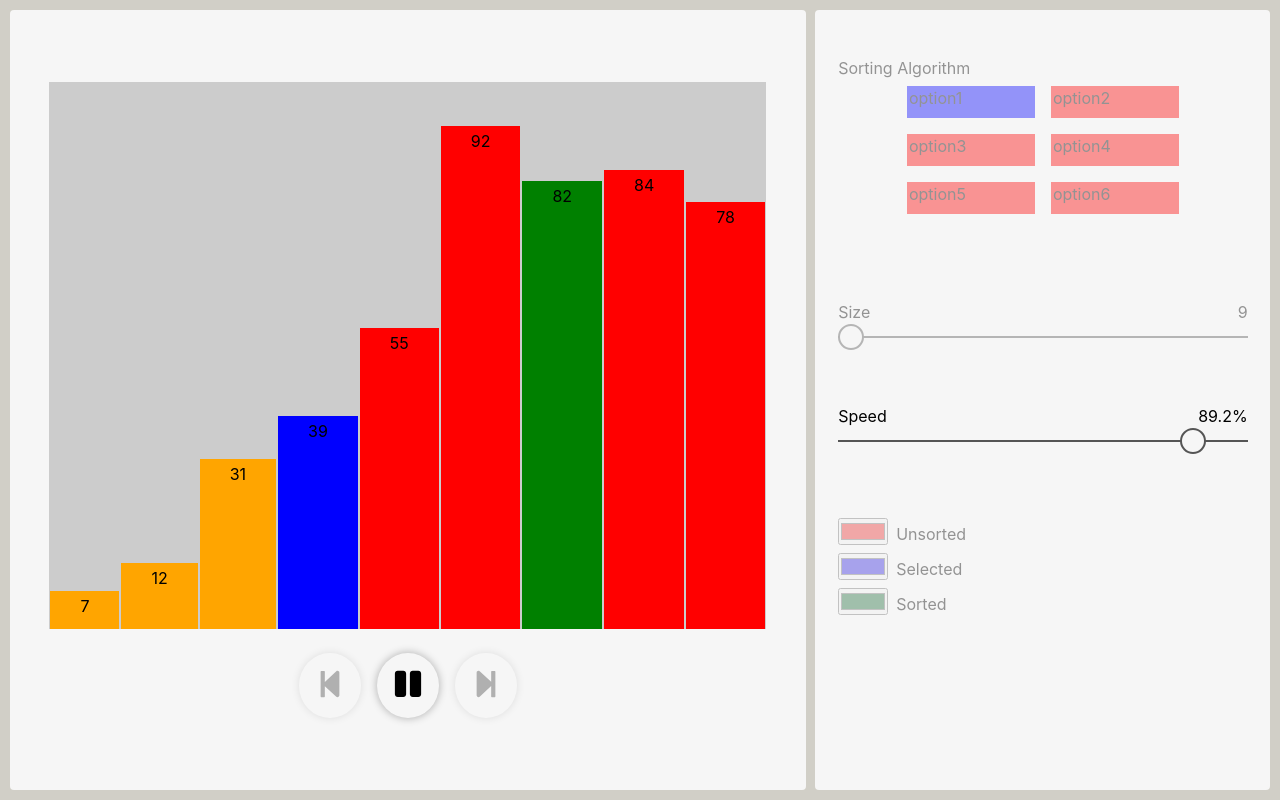
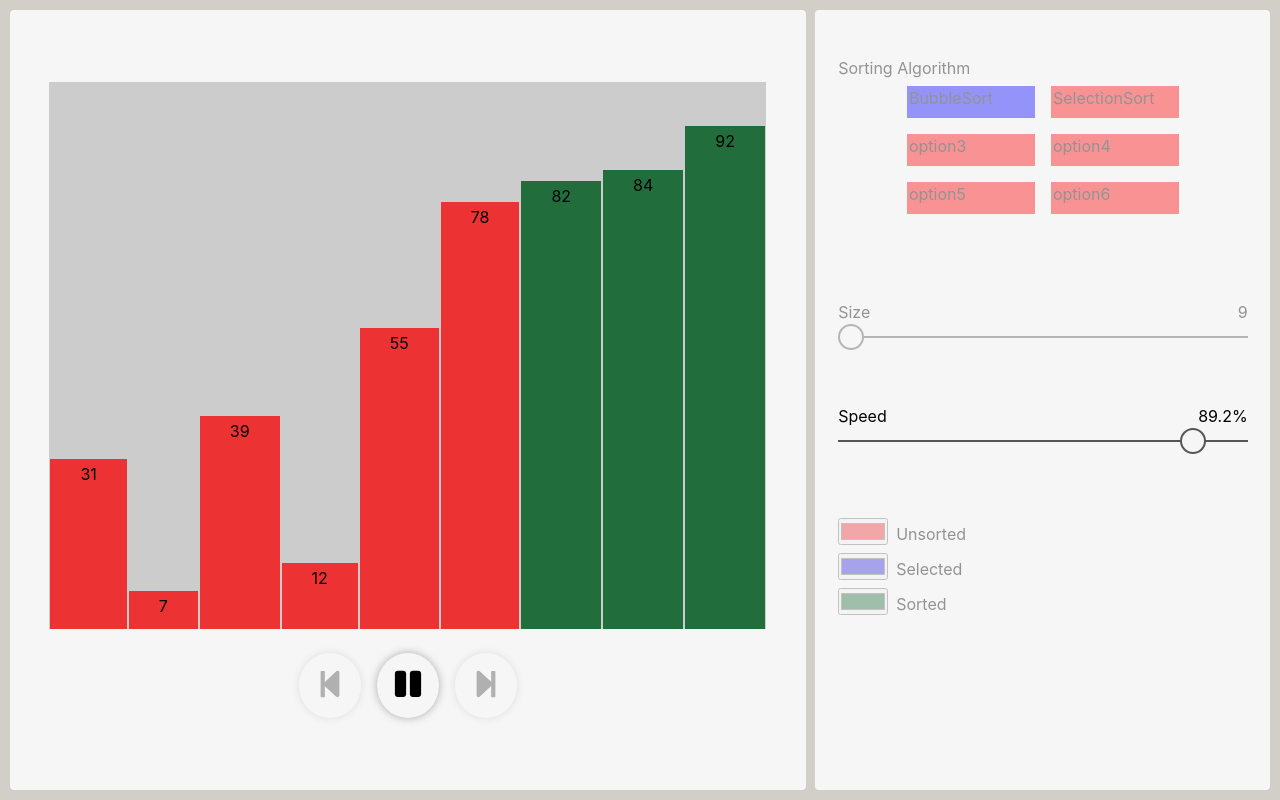
Before and after one commit to alsersan/sorting-visualizer, a React (Create React App) app: page / in a window 1280 px wide. Both pictures are taken after a click on the button 407 px from the left and 677 px from the top of the page. Built offline with nearby package versions, Linux system fonts and the light colour scheme.

Commit message:
implemented preliminary algorithm selection functionality

```diff
--- a/src/algorithms/recursiveSelectionSort.js
+++ b/src/algorithms/recursiveSelectionSort.js
@@ -69,7 +69,7 @@ export function recursiveSelectionSort(initialSpeed, speed, setIsSorted) {
     }
 
     if (unselectBars) {
-      // only execute if the current value of i makes a new iteration posible. If i is already the previous to last value in the array, then it's already sorted, so color both bars orange.
+      // only execute if the current value of i makes a new iteration possible. If i is already the previous to last value in the array, then it's already sorted, so color both bars orange.
       if (i < arr.length - 2) {
         changeBarColor("orange", bars[i]);
         if (index !== 0) changeBarColor("red", bars[index]);
@@ -106,11 +106,11 @@ export function recursiveSelectionSort(initialSpeed, speed, setIsSorted) {
   }, initialSpeed);
 }
 
-export function stop() {
+export function selectionSortStop() {
   clearTimeout(timer);
 }
 
-export function getArray(newArray) {
+export function selectionSortGetArray(newArray) {
   arr = [...newArray];
 }
 
@@ -128,6 +128,6 @@ function changeBarColor(color, ...elements) {
 }
 
 export function selectionSortStepForward(initialSpeed, speed, setIsSorted) {
-  stop();
+  selectionSortStop();
   recursiveSelectionSort(initialSpeed, speed, setIsSorted);
 }
--- a/src/algorithms/recursiveSortingAlgorithms.js
+++ b/src/algorithms/recursiveSortingAlgorithms.js
@@ -123,7 +123,7 @@ export function recursiveBubbleSort(
   }, initialSpeed);
 }
 
-export function stop() {
+export function bubbleSortStop() {
   clearTimeout(timer);
 }
 
@@ -162,12 +162,12 @@ function changeClass(classRemove, classAdd, ...elements) {
 }
 
 // get the size of the array every time the size slider changes its value (imported in SortingOptionsContext)
-export function getArray(newArray) {
+export function bubbleSortGetArray(newArray) {
   arr = [...newArray];
   i = newArray.length - 1;
 }
 
-export function oneStepForward(
+export function bubbleSortStepForward(
   initialSpeed,
   speed,
   setIsSorted,
@@ -175,7 +175,7 @@ export function oneStepForward(
   selectedColor,
   sortedColor
 ) {
-  stop();
+  bubbleSortStop();
   recursiveBubbleSort(
     initialSpeed,
     speed,
@@ -186,8 +186,12 @@ export function oneStepForward(
   );
 }
 
-export function oneStepBack(setHasStarted, unsortedColor, selectedColor) {
-  stop();
+export function bubbleSortStepBack(
+  setHasStarted,
+  unsortedColor,
+  selectedColor
+) {
+  bubbleSortStop();
   const lastElement = record[record.length - 1];
 
   i = lastElement.i;
--- a/src/components/BarChartContainer/components/ButtonRow.js
+++ b/src/components/BarChartContainer/components/ButtonRow.js
@@ -6,17 +6,17 @@ import { FaStepForward } from "react-icons/fa";
 import { FaStepBackward } from "react-icons/fa";
 
 import RippleEffect from "../../RippleEffect";
-// import {
-//   recursiveBubbleSort,
-//   stop,
-//   oneStepBack,
-//   oneStepForward,
-// } from "../../../algorithms/recursiveSortingAlgorithms";
+import {
+  recursiveBubbleSort,
+  bubbleSortStop,
+  bubbleSortStepBack,
+  bubbleSortStepForward,
+} from "../../../algorithms/recursiveSortingAlgorithms";
 
 import {
   recursiveSelectionSort,
-  stop,
   selectionSortStepForward,
+  selectionSortStop,
 } from "../../../algorithms/recursiveSelectionSort";
 
 import { useSortingOptionsContext } from "../../../contexts/SortingOptionsContext";
@@ -53,7 +53,13 @@ const Button = styled.button`
 `;
 
 const ButtonRow = () => {
-  const { speed, color1, color2, color3, array } = useSortingOptionsContext();
+  const {
+    speed,
+    color1,
+    color2,
+    color3,
+    activeOption,
+  } = useSortingOptionsContext();
   const {
     isRunning,
     setIsRunning,
@@ -67,8 +73,20 @@ const ButtonRow = () => {
     let timeout;
     if (isRunning && !isSorted) {
       timeout = setTimeout(() => {
-        stop();
-        // recursiveBubbleSort(speed, speed, setIsSorted, color1, color2, color3);
+        if (activeOption === 0) {
+          bubbleSortStop();
+          recursiveBubbleSort(
+            speed,
+            speed,
+            setIsSorted,
+            color1,
+            color2,
+            color3
+          );
+        } else if (activeOption === 1) {
+          selectionSortStop();
+          recursiveSelectionSort(speed, speed, setIsSorted);
+        }
       }, 150);
     }
     return () => clearTimeout(timeout);
@@ -92,7 +110,12 @@ const ButtonRow = () => {
         <Button
           hasStarted={hasStarted}
           onClick={() => {
-            stop();
+            if (activeOption === 0) {
+              bubbleSortStop();
+            } else if (activeOption === 1) {
+              selectionSortStop();
+            }
+
             setIsRunning(false);
           }}
         >
@@ -105,17 +128,20 @@ const ButtonRow = () => {
           disabled={isSorted}
           onClick={() => {
             if (!isSorted) {
-              // recursiveBubbleSort(
-              //   speed,
-              //   speed,
-              //   setIsSorted,
-              //   color1,
-              //   color2,
-              //   color3
-              // );
               setHasStarted(true);
               setIsRunning(true);
-              recursiveSelectionSort(speed, speed, setIsSorted);
+              if (activeOption === 0) {
+                recursiveBubbleSort(
+                  speed,
+                  speed,
+                  setIsSorted,
+                  color1,
+                  color2,
+                  color3
+                );
+              } else if (activeOption === 1) {
+                recursiveSelectionSort(speed, speed, setIsSorted);
+              }
             }
           }}
         >
@@ -130,9 +156,18 @@ const ButtonRow = () => {
         onClick={() => {
           if (!isSorted) {
             // Instant first execution but delayed the following (around 3h)
-            // oneStepForward(1, 9999999, setIsSorted, color1, color2, color3);
-            selectionSortStepForward(1, 9999999, setIsSorted);
-            setHasStarted(true);
+            if (activeOption === 0) {
+              bubbleSortStepForward(
+                1,
+                9999999,
+                setIsSorted,
+                color1,
+                color2,
+                color3
+              );
+            } else if (activeOption === 1) {
+              selectionSortStepForward(1, 9999999, setIsSorted);
+            }
           }
         }}
       >
--- a/src/components/Sidebar/components/AlgorithmOptions.js
+++ b/src/components/Sidebar/components/AlgorithmOptions.js
@@ -37,8 +37,14 @@ const AlgorithmOptions = () => {
     <Container hasStarted={hasStarted}>
       <div>Sorting Algorithm</div>
       <FlexWrapper>
-        {["option1", "option2", "option3", "option4", "option5", "option6"].map(
-          (option, index) => (
+        {[
+          "BubbleSort",
+          "SelectionSort",
+          "option3",
+          "option4",
+          "option5",
+          "option6",
+        ].map((option, index) => (
           <React.Fragment key={index}>
             <input
               style={{ display: "none" }}
@@ -52,8 +58,7 @@ const AlgorithmOptions = () => {
               <span>{option}</span>
             </Label>
           </React.Fragment>
-          )
-        )}
+        ))}
       </FlexWrapper>
     </Container>
   );
--- a/src/contexts/SortingOptionsContext.js
+++ b/src/contexts/SortingOptionsContext.js
@@ -1,6 +1,7 @@
 import React, { useState, useEffect, useContext } from "react";
 
-import { getArray } from "../algorithms/recursiveSelectionSort";
+import { selectionSortGetArray } from "../algorithms/recursiveSelectionSort";
+import { bubbleSortGetArray } from "../algorithms/recursiveSortingAlgorithms";
 
 const SortingOptionsContext = React.createContext();
 
@@ -24,8 +25,13 @@ const SortingOptionsProvider = ({ children }) => {
       arr.push(num);
     }
     setArray(arr);
-    getArray(arr);
-  }, [size]);
+
+    if (activeOption === 0) {
+      bubbleSortGetArray(arr);
+    } else if (activeOption === 1) {
+      selectionSortGetArray(arr);
+    }
+  }, [size, activeOption]);
 
   return (
     <SortingOptionsContext.Provider
```
Lines whose indentation alone changed are shown as unchanged.
